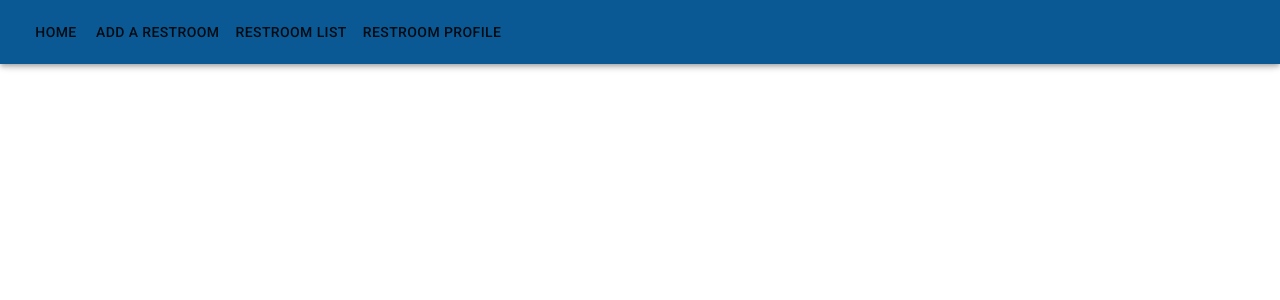
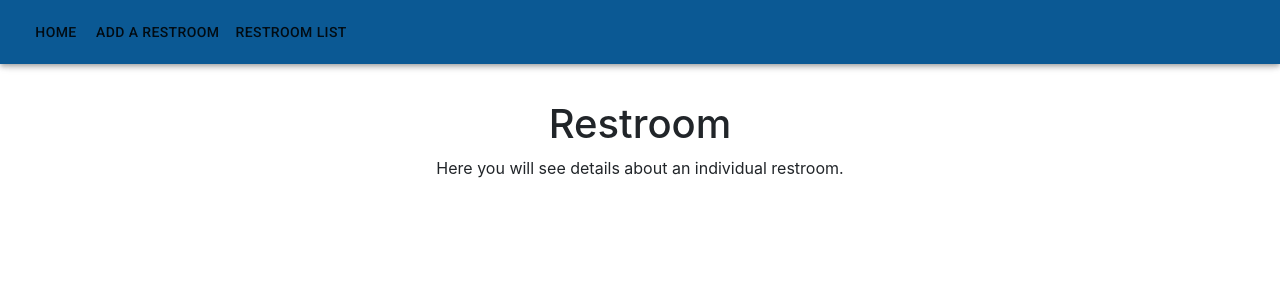
Before and after one commit to LaunchCodeLiftoffProjects/Pipe-Dream-UI, a React (Create React App) app: page /restrooms/1 in a window 1280 px wide. Shown: the top 300 px of the page. Built offline with nearby package versions, Linux system fonts and the light colour scheme.

Commit message:
need to call retrieveRestroom from componentDidMount in Restroom Component

```diff
--- a/src/NavBar.jsx
+++ b/src/NavBar.jsx
@@ -12,12 +12,10 @@ export const NavBar = ({ color }) => (
       <Link to="/add-restroom">
         <Button>Add a Restroom</Button>
       </Link>
-      <Link to="/restroom-list">
+      <Link to="/restrooms">
         <Button>Restroom List</Button>
       </Link>
-      <Link to="/restroom-profile">
-        <Button>Restroom Profile</Button>
-      </Link>
+
     </Toolbar>
   </AppBar>
 );
--- a/src/Router.jsx
+++ b/src/Router.jsx
@@ -13,8 +13,8 @@ export const Routes = () => {
         <div style={{ marginTop: "100px" }}>
           <Route path="/" exact component={PageOne} />
           <Route path="/add-restroom" exact component={AddRestroom} />
-          <Route path="/restroom-list" exact component={RestroomList} />
-          <Route path="/restroom-profile" exact component={RestroomProfile} />
+          <Route path="/restrooms" exact component={RestroomList} />
+          <Route path="/restrooms/:id" component={RestroomProfile} />
         </div>
       </Layout>
     </Router>
--- a/src/pages/restroomList.jsx
+++ b/src/pages/restroomList.jsx
@@ -11,7 +11,9 @@ export default class RestroomList extends React.Component {
     }
 
     this.refreshRestrooms = this.refreshRestrooms.bind(this);
+    this.updateRestroomClicked = this.updateRestroomClicked.bind(this);
     this.deleteRestroomClicked = this.deleteRestroomClicked.bind(this);
+    this.addRestroomClicked = this.addRestroomClicked.bind(this);
   }
 
   componentDidMount() {
@@ -32,12 +34,25 @@ export default class RestroomList extends React.Component {
     );
   }
 
+  retrieveRestroom(name, id) {
+    return axios.get(`http://localhost:8080/restroom/${id}`)
+  }
+
+  updateRestroomClicked(id) {
+    console.log('Update: ' + id);
+    this.props.history.push(`/restrooms/${id}`);
+  }
+
   deleteRestroomClicked(id) {
     axios.delete(`http://localhost:8080/restroom/${id}`)
       .then(response => {
         this.setState({message: `Deletion of Restroom ID: ${id} Successful!`});
         this.refreshRestrooms();
     })
+  }
+
+  addRestroomClicked() {
+    this.props.history.push(`/add-restroom`);
   }
 
   //Write HTML inside render function
@@ -62,22 +77,13 @@ export default class RestroomList extends React.Component {
                         <button>Directions</button><br />
                         <button>Details</button>
                       </td>
+                      <td><button className="btn btn-success" onClick={() => this.updateRestroomClicked(restroom.id)}>Update</button></td>
                       <td><button className="btn btn-warning" onClick={() => this.deleteRestroomClicked(restroom.id)}>Delete</button></td>
                     </tr>
                 )
               }
 
-              {// <tr>
-              //   <td>LaunchCode<br />
-              //     1234 Delmar Blvd.
-              //   </td>
-              //   <td>1.5 miles away</td>
-              //   <td>
-              //     <button>Directions</button><br />
-              //     <button>Details</button>
-              //   </td>
-              // </tr>
-              }
+                <tr><td><button className="btn btn-success" onClick={this.addRestroomClicked}>Add Restroom</button></td></tr>
 
             </tbody>
           </table>
--- a/src/pages/restroomProfile.jsx
+++ b/src/pages/restroomProfile.jsx
@@ -1,12 +1,21 @@
 import React from "react";
 
 export default class RestroomProfile extends React.Component {
+
+  constructor(props) {
+    super(props);
+
+    this.state = {
+      id: this.props.match.params.id,
+      description: ''
+    }
+  }
   //Write HTML inside render function
   render() {
     return (
       <div>
-        <h1>Page 4</h1>
-        <p>Welcome to the fourth page!</p>
+        <h1>Restroom</h1>
+        <p>Here you will see details about an individual restroom.</p>
       </div>
     );
   }
```
